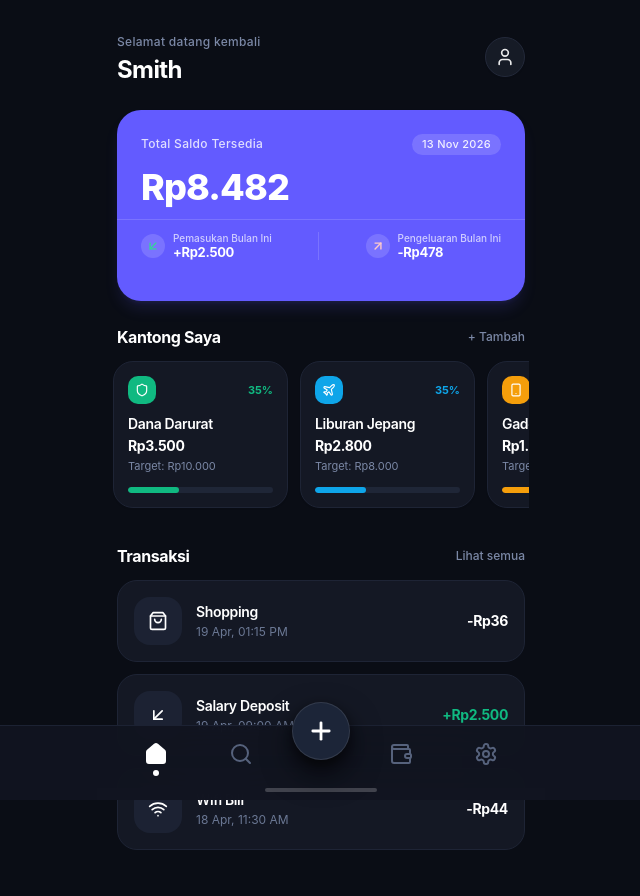
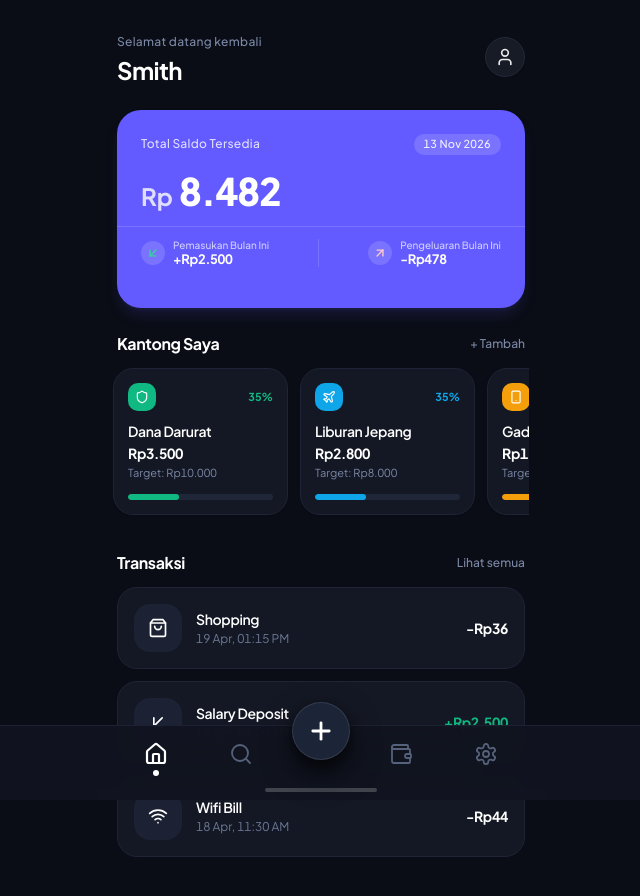
Before and after one commit to dhent593/Dompetku-V2, a Next.js app: page / in a window 1280 px wide. Shown: the top 896 px of the page, without its empty margins (319-959 px from the left). Built offline with nearby package versions, Linux system fonts and the light colour scheme.

Commit message:
feat: modernize typography with Plus Jakarta Sans & Poppins, refine total balance card, fix home outline icon, and optimize zero-latency tab transitions

```diff
--- a/src/app/globals.css
+++ b/src/app/globals.css
@@ -1,3 +1,5 @@
+@import url('https://fonts.googleapis.com/css2?family=Plus+Jakarta+Sans:wght@400;500;600;700;800&family=Poppins:wght@400;500;600;700;800&display=swap');
+
 @tailwind base;
 @tailwind components;
 @tailwind utilities;
@@ -12,7 +14,8 @@ body {
   color: rgb(var(--foreground-rgb));
   background: #07090F;
   min-height: 100vh;
-  font-family: -apple-system, BlinkMacSystemFont, "Segoe UI", Roboto, Helvetica, Arial, sans-serif;
+  font-family: 'Plus Jakarta Sans', 'Poppins', -apple-system, BlinkMacSystemFont, "Segoe UI", Roboto, Helvetica, Arial, sans-serif;
+  font-feature-settings: "tnum" 1;
   overflow-x: hidden;
   -webkit-font-smoothing: antialiased;
   -moz-osx-font-smoothing: grayscale;
--- a/src/app/layout.tsx
+++ b/src/app/layout.tsx
@@ -30,6 +30,14 @@ export default function RootLayout({
 }>) {
   return (
     <html lang="id" className="dark">
+      <head>
+        <link rel="preconnect" href="https://fonts.googleapis.com" />
+        <link rel="preconnect" href="https://fonts.gstatic.com" crossOrigin="anonymous" />
+        <link
+          href="https://fonts.googleapis.com/css2?family=Plus+Jakarta+Sans:wght@400;500;600;700;800&family=Poppins:wght@400;500;600;700;800&display=swap"
+          rel="stylesheet"
+        />
+      </head>
       <body className="bg-[#07090F] text-white">
         <LanguageProvider>
           <AuthProvider>
--- a/src/app/page.tsx
+++ b/src/app/page.tsx
@@ -46,23 +46,21 @@ export default function App() {
     );
   }
 
-  // Snappy, ultra-smooth page transition variants
+  // Snappy, fluid page transition variants (zero-latency instant feel)
   const pageVariants = {
-    initial: { opacity: 0, y: 18 },
+    initial: { opacity: 0, y: 8 },
     animate: {
       opacity: 1,
       y: 0,
       transition: {
-        duration: 0.2,
+        duration: 0.16,
         ease: [0.16, 1, 0.3, 1], // Ultra-responsive Apple/iOS native feel
       },
     },
     exit: {
       opacity: 0,
-      y: -10,
       transition: {
-        duration: 0.12,
-        ease: 'easeIn',
+        duration: 0.08,
       },
     },
   };
@@ -71,7 +69,7 @@ export default function App() {
     <div className="min-h-screen bg-[#0A0D15] text-white flex flex-col justify-between selection:bg-[#635BFF] selection:text-white">
       {/* Main Direct Content Container with Snappy Slide-up Animation */}
       <main className="w-full max-w-md mx-auto min-h-screen flex flex-col justify-start px-5 pt-6 pb-28 overflow-x-hidden">
-        <AnimatePresence mode="wait">
+        <AnimatePresence mode="popLayout">
           <motion.div
             key={activeTab}
             variants={pageVariants}
--- a/src/components/navigation/BottomNav.tsx
+++ b/src/components/navigation/BottomNav.tsx
@@ -45,9 +45,7 @@ export const BottomNav: React.FC<BottomNavProps> = ({ currentTab, onSelectTab })
         >
           <Icon
             className={`w-6 h-6 transition-all duration-200 ${
-              tab.id === 'home' && isActive
-                ? 'fill-white stroke-white'
-                : 'stroke-[2]'
+              isActive ? 'stroke-[2.2]' : 'stroke-[1.8]'
             }`}
           />
         </div>
--- a/src/components/views/AnalyticsView.tsx
+++ b/src/components/views/AnalyticsView.tsx
@@ -44,8 +44,11 @@ export const AnalyticsView: React.FC = () => {
       <div className="flex items-center justify-between p-5 rounded-[22px] bg-[#141824] border border-[#1E2435] shadow-sm">
         <div>
           <span className="text-xs text-[#7B88A6] font-medium tracking-wide">{t('total_balance')}</span>
-          <div className="text-2xl sm:text-[26px] font-bold text-white tracking-tight mt-0.5">
-            {formatCurrency(user.totalBalance)}
+          <div className="flex items-baseline space-x-1.5 mt-0.5">
+            <span className="text-base sm:text-lg font-bold text-white/80 select-none">Rp</span>
+            <span className="text-2xl sm:text-[28px] font-extrabold text-white tracking-tight tabular-nums font-sans">
+              {Math.abs(Math.round(user.totalBalance || 0)).toLocaleString('id-ID')}
+            </span>
           </div>
         </div>
 
--- a/src/components/views/HomeView.tsx
+++ b/src/components/views/HomeView.tsx
@@ -161,11 +161,14 @@ export const HomeView: React.FC = () => {
             </span>
           </div>
 
-          {/* Card Middle: Big Balance */}
-          <div>
-            <div className="text-3xl sm:text-[36px] font-extrabold text-white tracking-tight">
-              {formatCurrency(user.balance)}
-            </div>
+          {/* Card Middle: Big Balance with Proportional Typography */}
+          <div className="flex items-baseline space-x-1.5 pt-1">
+            <span className="text-xl sm:text-2xl font-bold text-white/80 select-none">
+              Rp
+            </span>
+            <span className="text-3xl sm:text-[38px] font-extrabold text-white tracking-tight tabular-nums font-sans">
+              {Math.abs(Math.round(user.balance || 0)).toLocaleString('id-ID')}
+            </span>
           </div>
 
           {/* Card Bottom: Rincian Pemasukan & Pengeluaran Bulan Ini (Click to see Analytics) */}
--- a/tailwind.config.ts
+++ b/tailwind.config.ts
@@ -42,7 +42,9 @@ const config: Config = {
         "4xl": "2.25rem",
       },
       fontFamily: {
-        sans: ["var(--font-sans)", "system-ui", "sans-serif"],
+        sans: ["'Plus Jakarta Sans'", "'Poppins'", "system-ui", "-apple-system", "sans-serif"],
+        poppins: ["'Poppins'", "sans-serif"],
+        jakarta: ["'Plus Jakarta Sans'", "sans-serif"],
       },
     },
   },
```
